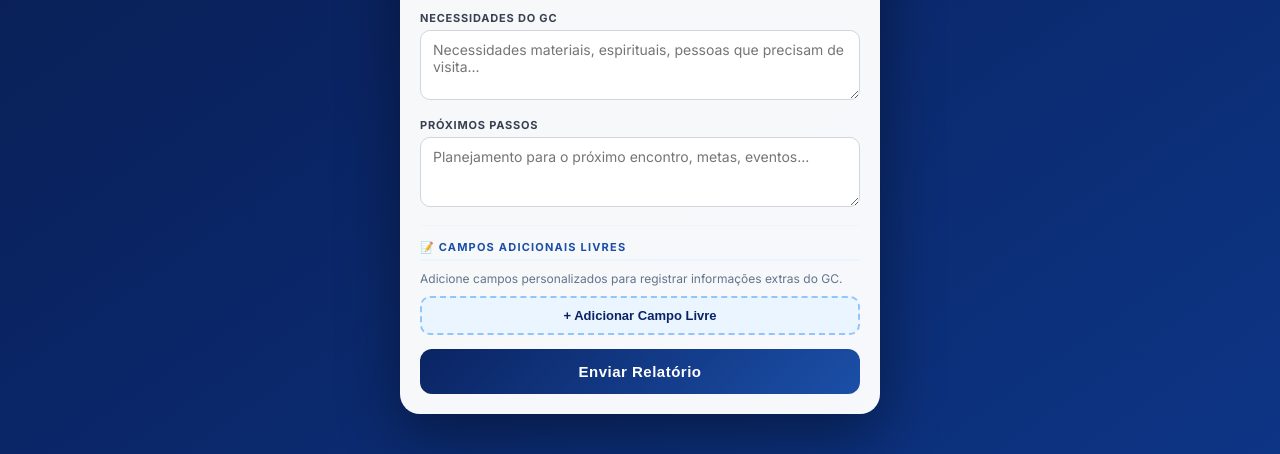
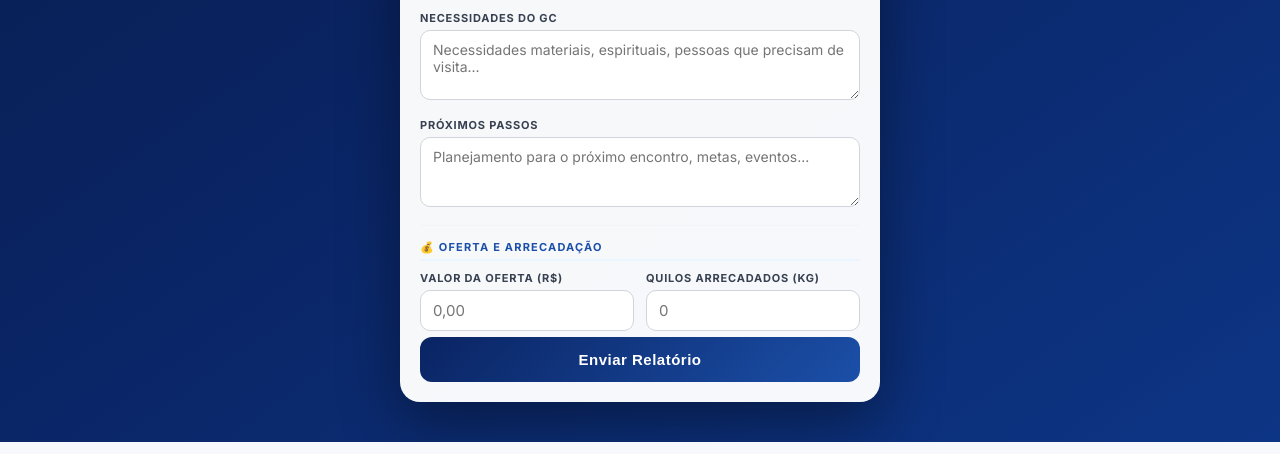
Before and after one commit to Savedrr/igreja-aba-v3, a Flask app: page /relatorio-gc in a window 1280 px wide. Shown: the part 912-1366 px from the top of the page. Run offline with Flask 3, Linux system fonts and the light colour scheme; data comes from the database, SQL or seed files in the repository; some libraries are stand-ins or nearby versions.

Commit message:
v15: modulo gestao GC - multiplicacao, supervisao, integrantes, oferta/quilos

```diff
--- a/app.py
+++ b/app.py
@@ -441,6 +441,16 @@ def _pg_migrations(conn):
         "ALTER TABLE voluntarios ADD COLUMN IF NOT EXISTS departamento_id INTEGER REFERENCES departamentos(id) ON DELETE SET NULL",
         "ALTER TABLE voluntarios ADD COLUMN IF NOT EXISTS usuario_id INTEGER REFERENCES usuarios(id) ON DELETE SET NULL",
         "ALTER TABLE relatorios_gc ADD COLUMN IF NOT EXISTS campos_livres TEXT DEFAULT ''",
+        "ALTER TABLE grupos_crescimento ADD COLUMN IF NOT EXISTS gc_pai_id INTEGER REFERENCES grupos_crescimento(id) ON DELETE SET NULL",
+        "ALTER TABLE grupos_crescimento ADD COLUMN IF NOT EXISTS supervisor TEXT DEFAULT ''",
+        "ALTER TABLE relatorios_gc ADD COLUMN IF NOT EXISTS valor_oferta REAL DEFAULT 0",
+        "ALTER TABLE relatorios_gc ADD COLUMN IF NOT EXISTS quilos_arrecadados REAL DEFAULT 0",
+        """CREATE TABLE IF NOT EXISTS gc_integrantes (
+            id SERIAL PRIMARY KEY,
+            gc_id INTEGER REFERENCES grupos_crescimento(id) ON DELETE CASCADE,
+            nome TEXT NOT NULL, telefone TEXT DEFAULT '',
+            ativo INTEGER DEFAULT 1,
+            criado_em TEXT DEFAULT to_char(now(),'YYYY-MM-DD HH24:MI:SS'))""",
     ]
     cur = conn.cursor()
     for sql in migrations:
@@ -581,6 +591,16 @@ def _init_sqlite():
         "ALTER TABLE voluntarios ADD COLUMN departamento_id INTEGER REFERENCES departamentos(id) ON DELETE SET NULL",
         "ALTER TABLE voluntarios ADD COLUMN usuario_id INTEGER REFERENCES usuarios(id) ON DELETE SET NULL",
         "ALTER TABLE relatorios_gc ADD COLUMN campos_livres TEXT DEFAULT ''",
+        "ALTER TABLE grupos_crescimento ADD COLUMN gc_pai_id INTEGER REFERENCES grupos_crescimento(id) ON DELETE SET NULL",
+        "ALTER TABLE grupos_crescimento ADD COLUMN supervisor TEXT DEFAULT ''",
+        "ALTER TABLE relatorios_gc ADD COLUMN valor_oferta REAL DEFAULT 0",
+        "ALTER TABLE relatorios_gc ADD COLUMN quilos_arrecadados REAL DEFAULT 0",
+        """CREATE TABLE IF NOT EXISTS gc_integrantes (
+            id INTEGER PRIMARY KEY AUTOINCREMENT,
+            gc_id INTEGER REFERENCES grupos_crescimento(id) ON DELETE CASCADE,
+            nome TEXT NOT NULL, telefone TEXT DEFAULT '',
+            ativo INTEGER DEFAULT 1,
+            criado_em TEXT DEFAULT (datetime('now','localtime')))""",
     ]
     for sql in _migrations_sqlite:
         try:
@@ -1416,14 +1436,20 @@ def criar_gc():
     cor_map = {"Verde":"#22C55E","Laranja":"#F97316","Amarelo":"#EAB308",
                "Vermelho":"#EF4444","Azul":"#3B82F6","Roxo":"#A855F7"}
     setor = d.get("setor","Verde")
+    gc_pai = d.get("gc_pai_id") or None
+    supervisor = d.get("supervisor","").strip()
     with get_db() as conn:
         cur = conn.execute(
-            qmark("INSERT INTO grupos_crescimento(nome,lider,telefone_lider,endereco,bairro,cidade,setor,cor_hex,lat,lng) VALUES(?,?,?,?,?,?,?,?,?,?)"),
+            qmark("INSERT INTO grupos_crescimento(nome,lider,telefone_lider,endereco,bairro,cidade,setor,cor_hex,lat,lng,gc_pai_id,supervisor) VALUES(?,?,?,?,?,?,?,?,?,?,?,?)"),
             (nome, d.get("lider",""), d.get("telefone_lider",""), end, bairro, cidade, setor,
-             d.get("cor_hex", cor_map.get(setor,"#22C55E")), lat, lng)
+             d.get("cor_hex", cor_map.get(setor,"#22C55E")), lat, lng, gc_pai, supervisor)
         )
         conn.commit()
-    return jsonify({"ok":True,"id":cur.lastrowid})
+        new_id = cur.lastrowid
+        if USE_PG:
+            row = conn.execute(qmark("SELECT id FROM grupos_crescimento WHERE nome=? ORDER BY id DESC"),(nome,)).fetchone()
+            new_id = row["id"] if row else new_id
+    return jsonify({"ok":True,"id":new_id})
 
 @app.route("/api/gcs/<int:gid>", methods=["PUT"])
 @role_required("admin")
@@ -1442,13 +1468,16 @@ def atualizar_gc(gid):
                 lat, lng = new_lat, new_lng
         conn.execute(
             qmark("""UPDATE grupos_crescimento SET nome=?,lider=?,telefone_lider=?,endereco=?,bairro=?,cidade=?,
-               setor=?,cor_hex=?,lat=?,lng=?,ativo=? WHERE id=?"""),
+               setor=?,cor_hex=?,lat=?,lng=?,gc_pai_id=?,supervisor=?,ativo=? WHERE id=?"""),
             (d.get("nome",gc["nome"]),
              d.get("lider",gc.get("lider","")),
              d.get("telefone_lider",gc.get("telefone_lider","")),
              novo_end, novo_bai, nova_cid,
              d.get("setor",gc["setor"]), d.get("cor_hex",gc["cor_hex"]),
-             lat, lng, int(d.get("ativo",gc["ativo"])), gid)
+             lat, lng,
+             d.get("gc_pai_id") if d.get("gc_pai_id") else None,
+             d.get("supervisor", gc["supervisor"] if "supervisor" in gc.keys() else ""),
+             int(d.get("ativo",gc["ativo"])), gid)
         )
         conn.commit()
     return jsonify({"ok":True})
@@ -1458,6 +1487,120 @@ def atualizar_gc(gid):
 def del_gc(gid):
     with get_db() as conn:
         conn.execute(qmark("UPDATE grupos_crescimento SET ativo=0 WHERE id=?"), (gid,)); conn.commit()
+    return jsonify({"ok":True})
+
+# ═══════════════════════════════════════════════════════════════
+# GESTÃO DE GC: Multiplicação, Redes, Supervisão, Integrantes
+# ═══════════════════════════════════════════════════════════════
+@app.route("/api/gcs/arvore", methods=["GET"])
+@role_required("admin","lider")
+def gcs_arvore():
+    """Retorna a árvore de multiplicação dos GCs (pai → filhos)"""
+    with get_db() as conn:
+        gcs = [dict(r) for r in conn.execute(
+            "SELECT id,nome,lider,setor,cor_hex,gc_pai_id,supervisor FROM grupos_crescimento WHERE ativo=1 ORDER BY nome"
+        ).fetchall()]
+    # Monta estrutura de árvore
+    by_id = {g["id"]: {**g, "filhos": []} for g in gcs}
+    raizes = []
+    for g in gcs:
+        pai = g.get("gc_pai_id")
+        if pai and pai in by_id:
+            by_id[pai]["filhos"].append(by_id[g["id"]])
+        else:
+            raizes.append(by_id[g["id"]])
+    return jsonify({"arvore": raizes, "total": len(gcs)})
+
+@app.route("/api/gcs/metricas_redes", methods=["GET"])
+@role_required("admin","lider")
+def gcs_metricas_redes():
+    """Métricas por rede (setor/cor): quantidade, multiplicações, crescimento"""
+    with get_db() as conn:
+        gcs = [dict(r) for r in conn.execute(
+            "SELECT id,nome,setor,cor_hex,gc_pai_id,criado_em FROM grupos_crescimento WHERE ativo=1"
+        ).fetchall()]
+    redes = {}
+    for g in gcs:
+        rede = g.get("setor") or "Sem rede"
+        if rede not in redes:
+            redes[rede] = {"rede": rede, "cor": g.get("cor_hex","#94A3B8"),
+                           "total_gcs": 0, "multiplicacoes": 0}
+        redes[rede]["total_gcs"] += 1
+        if g.get("gc_pai_id"):
+            redes[rede]["multiplicacoes"] += 1
+    lista = sorted(redes.values(), key=lambda x: x["total_gcs"], reverse=True)
+    maior = lista[0]["rede"] if lista else "—"
+    return jsonify({
+        "redes": lista,
+        "total_gcs": len(gcs),
+        "total_multiplicacoes": sum(r["multiplicacoes"] for r in lista),
+        "rede_maior": maior
+    })
+
+@app.route("/api/gcs/por_supervisor", methods=["GET"])
+@role_required("admin","lider")
+def gcs_por_supervisor():
+    """Agrupa GCs por supervisor para relatório"""
+    with get_db() as conn:
+        gcs = [dict(r) for r in conn.execute(
+            "SELECT id,nome,lider,setor,supervisor FROM grupos_crescimento WHERE ativo=1 ORDER BY supervisor,nome"
+        ).fetchall()]
+    por_sup = {}
+    for g in gcs:
+        sup = (g.get("supervisor") or "").strip() or "Sem supervisor"
+        if sup not in por_sup:
+            por_sup[sup] = {"supervisor": sup, "gcs": []}
+        por_sup[sup]["gcs"].append({"id":g["id"],"nome":g["nome"],"lider":g.get("lider",""),"setor":g.get("setor","")})
+    lista = sorted(por_sup.values(), key=lambda x: (-len(x["gcs"]), x["supervisor"]))
+    return jsonify({"supervisores": lista, "total": len(gcs)})
+
+# ── INTEGRANTES DO GC ──
+def _capitalizar_nome(nome):
+    """Padroniza nome: primeira letra de cada palavra em maiúsculo"""
+    palavras = nome.strip().split()
+    minusculas = {"de","da","do","das","dos","e"}
+    out = []
+    for i, p in enumerate(palavras):
+        pl = p.lower()
+        if i > 0 and pl in minusculas:
+            out.append(pl)
+        else:
+            out.append(pl.capitalize())
+    return " ".join(out)
+
+@app.route("/api/gcs/<int:gid>/integrantes", methods=["GET"])
+@role_required("admin","lider")
+def listar_integrantes(gid):
+    with get_db() as conn:
+        rows = [dict(r) for r in conn.execute(
+            qmark("SELECT id,nome,telefone FROM gc_integrantes WHERE gc_id=? AND ativo=1 ORDER BY nome"),
+            (gid,)
+        ).fetchall()]
+    return jsonify(rows)
+
+@app.route("/api/gcs/<int:gid>/integrantes", methods=["POST"])
+@role_required("admin","lider")
+def add_integrante(gid):
+    d = request.get_json(force=True) or {}
+    nome = d.get("nome","").strip()
+    # Validação: exige nome + sobrenome
+    if len(nome.split()) < 2:
+        return jsonify({"erro":"Informe nome e sobrenome completos (ex: Pedro Pedreira)."}),400
+    nome = _capitalizar_nome(nome)
+    with get_db() as conn:
+        conn.execute(
+            qmark("INSERT INTO gc_integrantes(gc_id,nome,telefone) VALUES(?,?,?)"),
+            (gid, nome, d.get("telefone","").strip())
+        )
+        conn.commit()
+    return jsonify({"ok":True,"nome":nome})
+
+@app.route("/api/gcs/integrantes/<int:iid>", methods=["DELETE"])
+@role_required("admin","lider")
+def del_integrante(iid):
+    with get_db() as conn:
+        conn.execute(qmark("UPDATE gc_integrantes SET ativo=0 WHERE id=?"), (iid,))
+        conn.commit()
     return jsonify({"ok":True})
 
 
@@ -3157,10 +3300,15 @@ def criar_relatorio_gc():
     if not gc_nome or not lider_nome or not dia:
         return jsonify({"erro":"GC, líder e dia são obrigatórios"}),400
 
-    # Campos livres: lista de {titulo, valor}
-    campos_livres = d.get("campos_livres","")
-    if isinstance(campos_livres, (list, dict)):
-        campos_livres = json.dumps(campos_livres, ensure_ascii=False)
+    # Validação numérica de oferta e quilos (sem texto livre)
+    def num(v):
+        try:
+            x = float(str(v).replace(",", ".").replace("R$","").strip() or 0)
+            return max(0, x)
+        except Exception:
+            return 0
+    valor_oferta = num(d.get("valor_oferta", 0))
+    quilos       = num(d.get("quilos_arrecadados", 0))
 
     # Busca gc_id pelo nome
     with get_db() as conn:
@@ -3170,8 +3318,9 @@ def criar_relatorio_gc():
         conn.execute(
             qmark("""INSERT INTO relatorios_gc
                 (gc_id,gc_nome,lider_nome,anfitriao,dia,membros_presentes,
-                 visitantes,lider_treinamento,nome_lider_trein,observacoes,campos_livres)
-                VALUES(?,?,?,?,?,?,?,?,?,?,?)"""),
+                 visitantes,lider_treinamento,nome_lider_trein,observacoes,
+                 valor_oferta,quilos_arrecadados)
+                VALUES(?,?,?,?,?,?,?,?,?,?,?,?)"""),
             (gc_id, gc_nome, lider_nome,
              d.get("anfitriao",""),
              dia,
@@ -3180,7 +3329,7 @@ def criar_relatorio_gc():
              1 if d.get("lider_treinamento") else 0,
              d.get("nome_lider_trein",""),
              d.get("observacoes",""),
-             campos_livres)
+             valor_oferta, quilos)
         )
         conn.commit()
     return jsonify({"ok":True, "msg":"Relatório enviado com sucesso!"})
--- a/templates/gc_relatorio_form.html
+++ b/templates/gc_relatorio_form.html
@@ -134,14 +134,21 @@
       <textarea id="proximos_passos" placeholder="Planejamento para o próximo encontro, metas, eventos..." style="min-height:70px"></textarea>
     </div>
 
-    <!-- CAMPOS LIVRES -->
+    <!-- OFERTA E ARRECADAÇÃO (campos padronizados, somente números) -->
     <div class="divider"></div>
-    <div class="section-label">📝 Campos Adicionais Livres</div>
-    <p style="font-size:12px;color:#64748B;margin:0 0 10px">Adicione campos personalizados para registrar informações extras do GC.</p>
-    <div id="campos_livres_container"></div>
-    <button type="button" onclick="adicionarCampoLivre()" style="background:#EBF5FF;color:#0A2463;border:2px dashed #93C5FD;border-radius:10px;padding:10px 16px;width:100%;font-size:13px;font-weight:600;cursor:pointer;margin-bottom:8px">
-      + Adicionar Campo Livre
-    </button>
+    <div class="section-label">💰 Oferta e Arrecadação</div>
+    <div style="display:grid;grid-template-columns:1fr 1fr;gap:12px">
+      <div class="field" style="margin:0">
+        <label>Valor da Oferta (R$)</label>
+        <input type="number" id="valor_oferta" inputmode="decimal" step="0.01" min="0"
+          placeholder="0,00" style="font-size:15px">
+      </div>
+      <div class="field" style="margin:0">
+        <label>Quilos Arrecadados (kg)</label>
+        <input type="number" id="quilos_arrecadados" inputmode="decimal" step="0.1" min="0"
+          placeholder="0" style="font-size:15px">
+      </div>
+    </div>
 
     <div class="err" id="errMsg"></div>
     <button class="btn-submit" id="btnEnviar" onclick="enviarRelatorio()">Enviar Relatório</button>
@@ -213,15 +220,9 @@ async function enviarRelatorio(){
   const trein       = document.querySelector('input[name="lider_trein"]:checked')?.value === "sim";
   const nome_trein  = document.getElementById("nome_lider_trein").value.trim();
   const obs         = document.getElementById("observacoes").value.trim();
+  const valorOferta = parseFloat(document.getElementById("valor_oferta")?.value)||0;
+  const quilos      = parseFloat(document.getElementById("quilos_arrecadados")?.value)||0;
   const err         = document.getElementById("errMsg");
-
-  // Coleta campos livres
-  const campos_livres = [];
-  document.querySelectorAll(".campo-livre-item").forEach(item=>{
-    const titulo = item.querySelector(".cl-titulo")?.value?.trim();
-    const valor  = item.querySelector(".cl-valor")?.value?.trim();
-    if(titulo && valor) campos_livres.push({titulo,valor});
-  });
 
   err.style.display = "none";
   if(!gc_nome)         return mostrarErro("Selecione o GC.");
@@ -229,6 +230,8 @@ async function enviarRelatorio(){
   if(!anfitriao)       return mostrarErro("Informe o anfitrião.");
   if(!dia)             return mostrarErro("Informe o dia da reunião.");
   if(trein && !nome_trein) return mostrarErro("Informe o nome do líder em treinamento.");
+  if(valorOferta < 0)  return mostrarErro("Valor da oferta inválido.");
+  if(quilos < 0)       return mostrarErro("Quilos arrecadados inválido.");
 
   const btn = document.getElementById("btnEnviar");
   btn.innerHTML = '<span class="sp"></span>Enviando...'; btn.disabled = true;
@@ -245,7 +248,8 @@ async function enviarRelatorio(){
         anfitriao, dia, membros_presentes:membros, visitantes,
         lider_treinamento:trein, nome_lider_trein:nome_trein,
         observacoes: obs_completo,
-        campos_livres: campos_livres})
+        valor_oferta: valorOferta,
+        quilos_arrecadados: quilos})
     });
     const d = await r.json();
     if(r.ok && d.ok){
@@ -258,27 +262,6 @@ async function enviarRelatorio(){
     }
   }catch(e){ mostrarErro("Erro de conexão."); }
   btn.innerHTML = "Enviar Relatório"; btn.disabled = false;
-}
-
-let _clCount = 0;
-function adicionarCampoLivre(){
-  _clCount++;
-  const cont = document.getElementById("campos_livres_container");
-  const div = document.createElement("div");
-  div.className = "campo-livre-item field";
-  div.style.cssText = "background:#F8FAFF;border:1px solid #E2E8F0;border-radius:10px;padding:10px 12px;margin-bottom:8px;display:grid;gap:6px";
-  div.innerHTML = `
-    <div style="display:flex;justify-content:space-between;align-items:center">
-      <label style="font-size:11px;font-weight:600;color:#4A6080;text-transform:uppercase">Campo ${_clCount}</label>
-      <button type="button" onclick="this.closest('.campo-livre-item').remove()" style="background:none;border:none;color:#94A3B8;cursor:pointer;font-size:16px">✕</button>
-    </div>
-    <input type="text" class="cl-titulo" placeholder="Nome do campo (ex: Tema da Reunião, Participante Especial...)"
-      style="padding:8px 12px;border:1px solid #E2E8F0;border-radius:8px;font-size:13px;width:100%">
-    <textarea class="cl-valor" placeholder="Valor / descrição..."
-      style="padding:8px 12px;border:1px solid #E2E8F0;border-radius:8px;font-size:13px;width:100%;min-height:60px;resize:vertical"></textarea>
-  `;
-  cont.appendChild(div);
-  div.querySelector(".cl-titulo").focus();
 }
 
 function mostrarErro(m){
```
Also changed, not shown: database/schema.sql (+13 -0 lines), static/js/app.js (+63 -3 lines).
